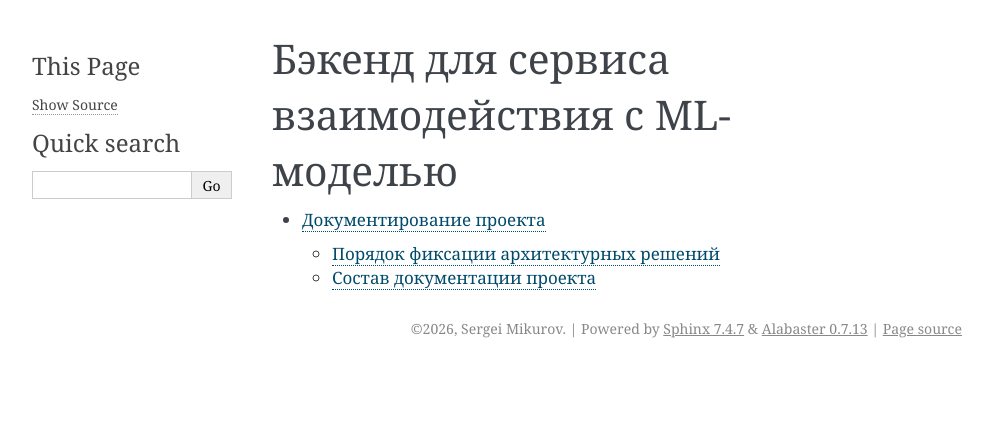
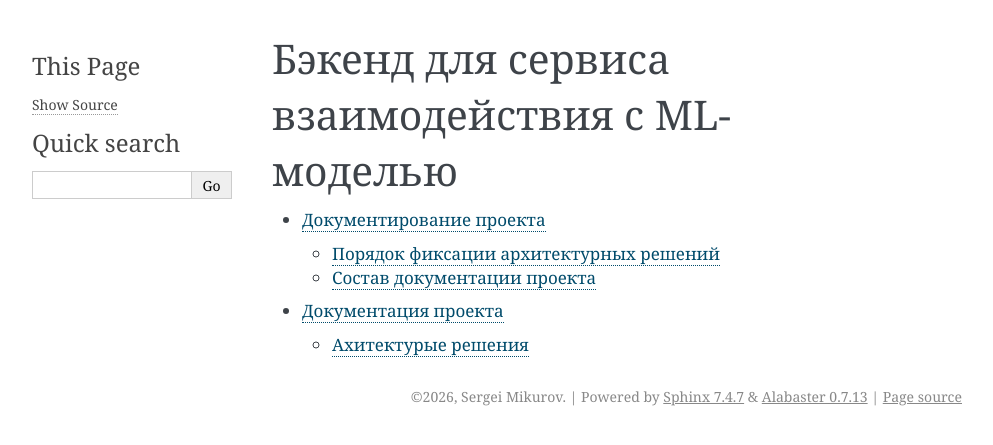
Before and after one commit to svmikurov/tt-ai-api, a Sphinx documentation site: the page built from docs/source/index.rst, in a window 1280 px wide. Shown: the top 445 px of the page, without its empty margins (148-1141 px from the left). Built offline with Sphinx 7.4.7, drawn with Linux system fonts in a browser that asks for light colours.

Commit message:
docs: Reorganize packages

```diff
--- a/docs/source/index.rst
+++ b/docs/source/index.rst
@@ -4,4 +4,5 @@
 .. toctree::
    :maxdepth: 2
 
-   doc-rule/index
+   guides/index
+   project/index
--- /dev/null
+++ b/docs/source/project/adr/index.rst
@@ -0,0 +1,2 @@
+Ахитектурые решения
+===================
--- /dev/null
+++ b/docs/source/project/index.rst
@@ -0,0 +1,7 @@
+Документация проекта
+====================
+
+.. toctree::
+   :maxdepth: 2
+
+   adr/index
```
Also changed, not shown: docs/source/guides/adr/index.rst (renamed from docs/source/doc-rule/adr/index.rst), docs/source/guides/docs/index.rst (renamed from docs/source/doc-rule/docs/index.rst), docs/source/guides/index.rst (renamed from docs/source/doc-rule/index.rst).
